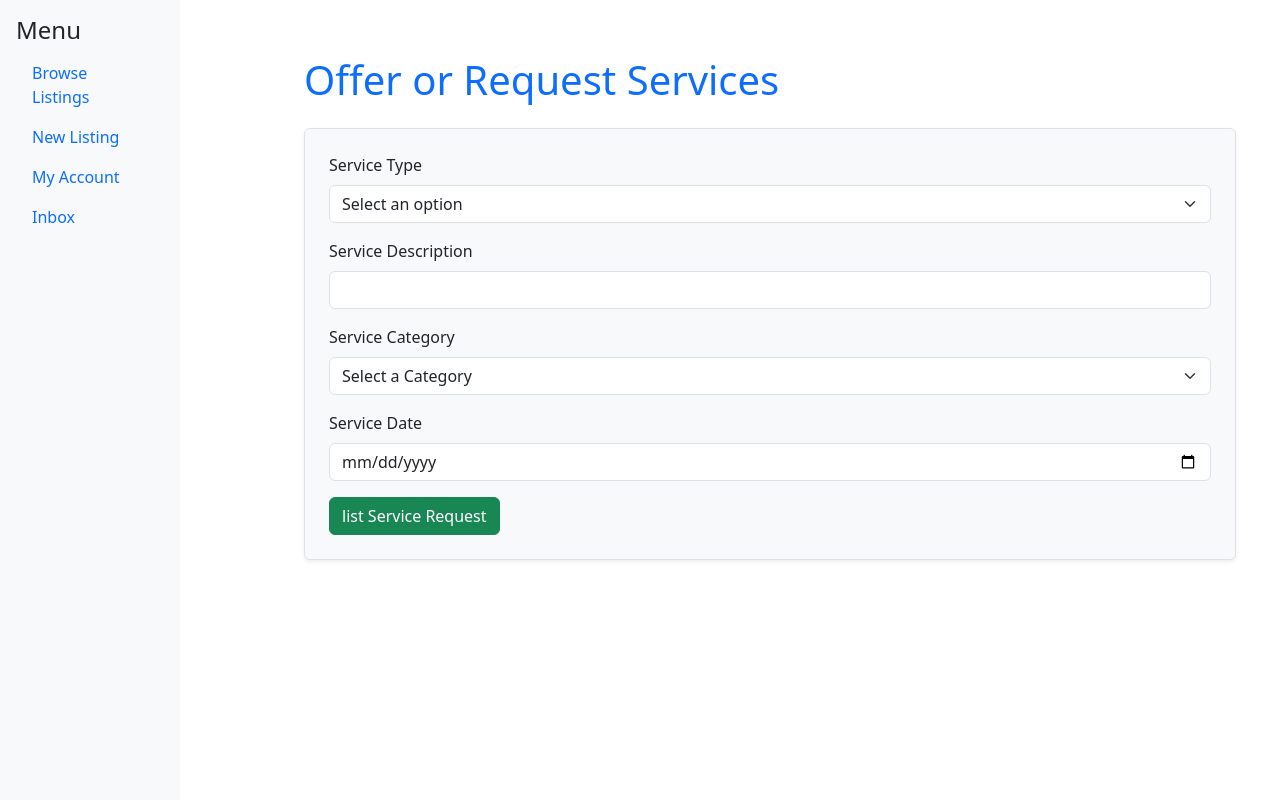
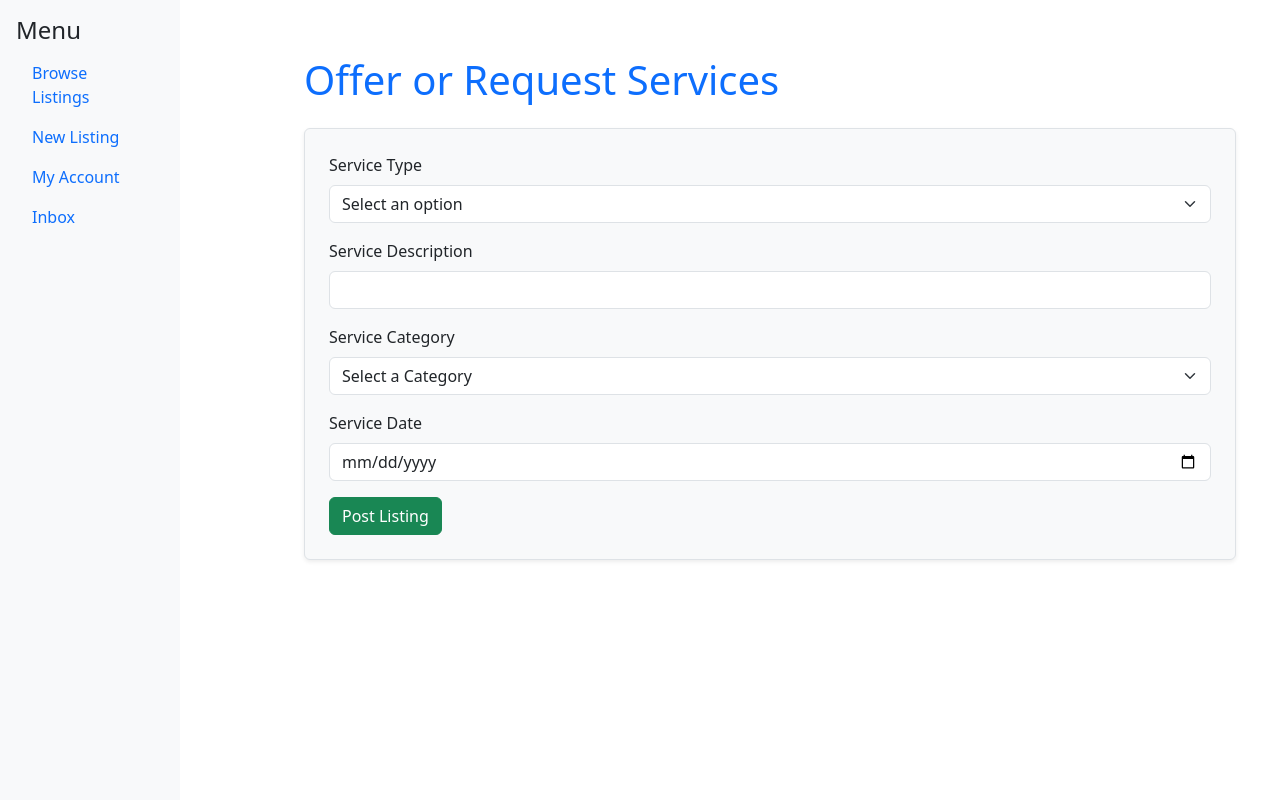
Before and after one commit to JoeyCouncill/Comhluadar, a Django app: page /services/new_listing in a window 1280 px wide. Run offline with Django 5.2, Linux system fonts and the light colour scheme; the visitor is signed in with stand-in values (Sample User, id 1); some libraries are stand-ins or nearby versions.

Commit message:
Update new_listing.html
Updated submit button text

```diff
--- a/services/templates/new_listing.html
+++ b/services/templates/new_listing.html
@@ -72,7 +72,7 @@
       />
     </div>
     <button type="submit" class="btn btn-success">
-      list Service Request
+      Post Listing
     </button>
   </form>
 </div>
```
